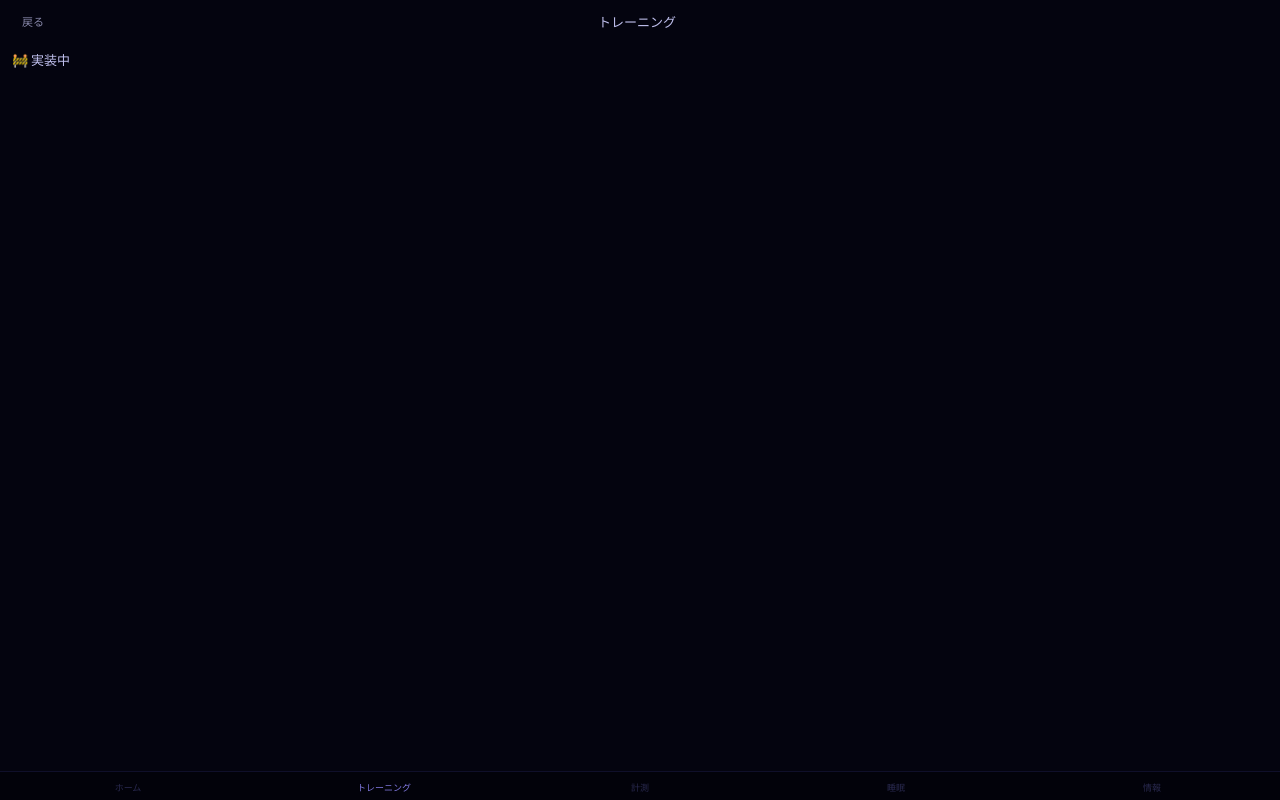
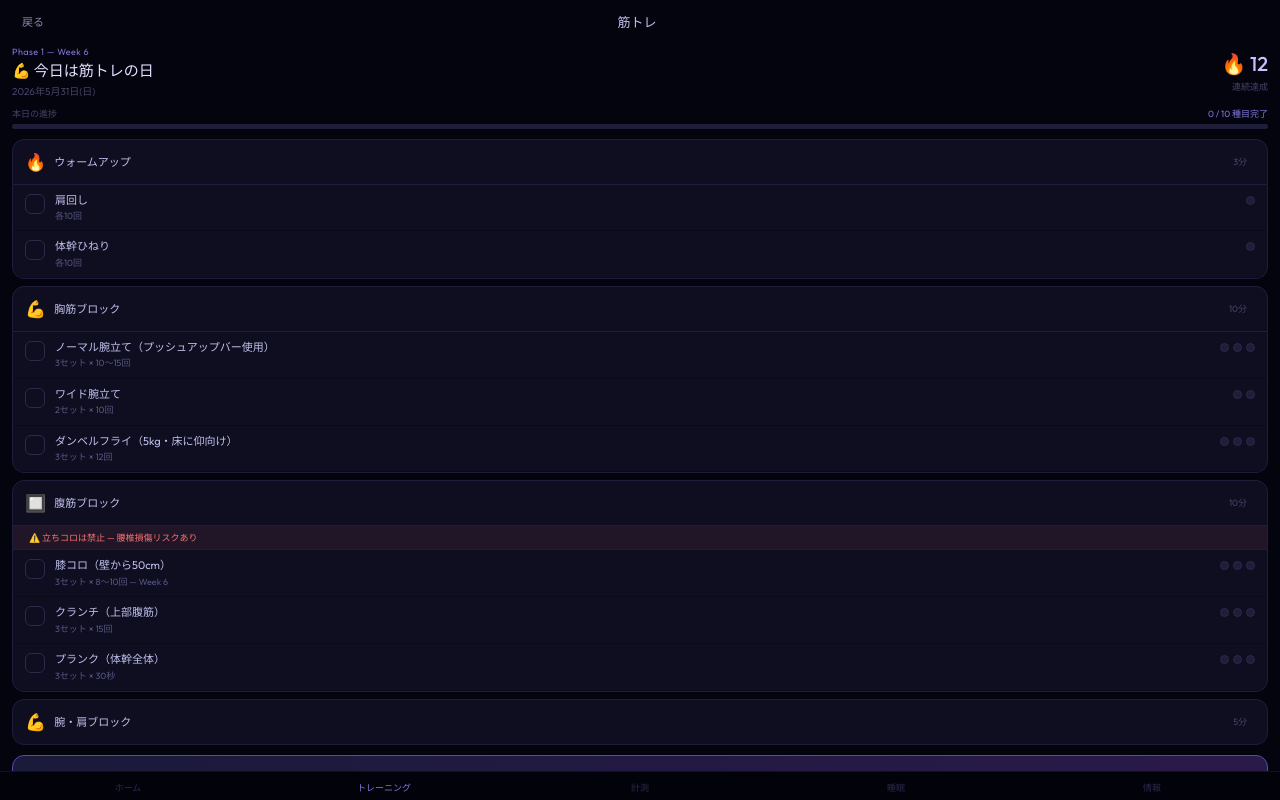
Before and after one commit to Taiki9514/routine-app, a React (Vite) app: page / in a window 1280 px wide. Both pictures are taken after a click on the element "筋トレ". Built offline with nearby package versions, Linux system fonts and the light colour scheme.

Commit message:
Update Training.jsx

```diff
--- a/src/pages/Training.jsx
+++ b/src/pages/Training.jsx
@@ -1,17 +1,191 @@
 import { useNavigate } from 'react-router-dom';
+import { useState } from 'react';
+
+const MENU = [
+  {
+    id: 'warmup',
+    icon: '🔥',
+    title: 'ウォームアップ',
+    time: '3分',
+    exercises: [
+      { id: 'w1', name: '肩回し', detail: '各10回', sets: 1 },
+      { id: 'w2', name: '体幹ひねり', detail: '各10回', sets: 1 },
+    ],
+  },
+  {
+    id: 'chest',
+    icon: '💪',
+    title: '胸筋ブロック',
+    time: '10分',
+    exercises: [
+      { id: 'c1', name: 'ノーマル腕立て（プッシュアップバー使用）', detail: '3セット × 10〜15回', sets: 3 },
+      { id: 'c2', name: 'ワイド腕立て', detail: '2セット × 10回', sets: 2 },
+      { id: 'c3', name: 'ダンベルフライ（5kg・床に仰向け）', detail: '3セット × 12回', sets: 3 },
+    ],
+  },
+  {
+    id: 'abs',
+    icon: '🔲',
+    title: '腹筋ブロック',
+    time: '10分',
+    warn: '⚠️ 立ちコロは禁止 — 腰椎損傷リスクあり',
+    exercises: [
+      { id: 'a1', name: '膝コロ（壁から50cm）', detail: '3セット × 8〜10回 — Week 6', sets: 3 },
+      { id: 'a2', name: 'クランチ（上部腹筋）', detail: '3セット × 15回', sets: 3 },
+      { id: 'a3', name: 'プランク（体幹全体）', detail: '3セット × 30秒', sets: 3 },
+    ],
+  },
+  {
+    id: 'arms',
+    icon: '💪',
+    title: '腕・肩ブロック',
+    time: '5分',
+    exercises: [
+      { id: 'ar1', name: 'ダンベルカール（5kg）', detail: '3セット × 12回', sets: 3 },
+      { id: 'ar2', name: '握力グリップ', detail: '2セット × 20回', sets: 2 },
+    ],
+  },
+];
+
+const TODAY = new Date().toLocaleDateString('ja-JP', { year: 'numeric', month: 'long', day: 'numeric', weekday: 'short' });
+
 export default function Training() {
   const navigate = useNavigate();
+  const [openBlocks, setOpenBlocks] = useState({ warmup: true, chest: true, abs: true, arms: false });
+  const [checked, setChecked] = useState({});
+  const [completedSets, setCompletedSets] = useState({});
+  const [done, setDone] = useState(false);
+
+  const toggleBlock = (id) => setOpenBlocks(prev => ({ ...prev, [id]: !prev[id] }));
+
+  const toggleCheck = (exId) => setChecked(prev => ({ ...prev, [exId]: !prev[exId] }));
+
+  const toggleSet = (exId, setIdx) => {
+    const key = `${exId}_${setIdx}`;
+    setCompletedSets(prev => ({ ...prev, [key]: !prev[key] }));
+  };
+
+  const totalExercises = MENU.reduce((sum, b) => sum + b.exercises.length, 0);
+  const checkedCount = Object.values(checked).filter(Boolean).length;
+  const progress = Math.round((checkedCount / totalExercises) * 100);
+
   return (
     <div className="page">
       <div className="topbar">
         <div className="back-btn" onClick={() => navigate(-1)}>
           <i className="ti ti-arrow-left" /> 戻る
         </div>
-        <div className="page-title">トレーニング</div>
-        <div style={{width:40}}/>
+        <div className="page-title">筋トレ</div>
+        <div style={{ width: 40 }} />
       </div>
-      <div className="scroll-area" style={{padding:'16px 12px',color:'#c0c0ee',fontSize:13}}>
-        🚧 実装中
+
+      <div className="scroll-area" style={{ padding: '0 0 16px' }}>
+
+        {/* ヒーロー */}
+        <div style={{ padding: '10px 12px 8px', display: 'flex', alignItems: 'center', justifyContent: 'space-between' }}>
+          <div>
+            <div style={{ fontSize: 9, color: '#7f77dd', letterSpacing: '0.05em', marginBottom: 2 }}>Phase 1 — Week 6</div>
+            <div style={{ fontSize: 15, fontWeight: 500, color: '#e0e0ff' }}>💪 今日は筋トレの日</div>
+            <div style={{ fontSize: 10, color: '#444466', marginTop: 1 }}>{TODAY}</div>
+          </div>
+          <div style={{ textAlign: 'right' }}>
+            <div style={{ fontSize: 20, fontWeight: 500, color: '#c8c0ff' }}>🔥 12</div>
+            <div style={{ fontSize: 9, color: '#444466', marginTop: 1 }}>連続達成</div>
+          </div>
+        </div>
+
+        {/* 進捗バー */}
+        <div style={{ padding: '0 12px 10px' }}>
+          <div style={{ display: 'flex', justifyContent: 'space-between', marginBottom: 4 }}>
+            <span style={{ fontSize: 9, color: '#444466' }}>本日の進捗</span>
+            <span style={{ fontSize: 9, color: '#7f77dd' }}>{checkedCount} / {totalExercises} 種目完了</span>
+          </div>
+          <div style={{ height: 5, background: '#1e1e3a', borderRadius: 3, overflow: 'hidden' }}>
+            <div style={{ height: '100%', width: `${progress}%`, background: 'linear-gradient(90deg,#534AB7,#4ade80)', borderRadius: 3, transition: 'width 0.3s' }} />
+          </div>
+        </div>
+
+        {/* メニューブロック */}
+        <div style={{ padding: '0 12px', display: 'flex', flexDirection: 'column', gap: 7 }}>
+          {MENU.map(block => (
+            <div key={block.id} style={{ background: 'rgba(16,16,35,0.9)', border: '0.5px solid #1e1e3a', borderRadius: 12, overflow: 'hidden' }}>
+
+              {/* ブロックヘッダー */}
+              <div
+                onClick={() => toggleBlock(block.id)}
+                style={{ padding: '9px 12px', display: 'flex', alignItems: 'center', gap: 8, cursor: 'pointer', borderBottom: openBlocks[block.id] ? '0.5px solid #1e1e3a' : 'none' }}
+              >
+                <span style={{ fontSize: 17 }}>{block.icon}</span>
+                <span style={{ fontSize: 11, fontWeight: 500, color: '#c0c0ee', flex: 1 }}>{block.title}</span>
+                <span style={{ fontSize: 9, color: '#444466' }}>{block.time}</span>
+                <i className={`ti ${openBlocks[block.id] ? 'ti-chevron-up' : 'ti-chevron-down'}`} style={{ fontSize: 14, color: '#444466' }} />
+              </div>
+
+              {/* 警告 */}
+              {block.warn && openBlocks[block.id] && (
+                <div style={{ padding: '5px 12px', background: 'rgba(248,113,113,0.08)', borderBottom: '0.5px solid #1e1e3a' }}>
+                  <div style={{ fontSize: 9, color: '#f87171', display: 'flex', alignItems: 'center', gap: 4 }}>
+                    <i className="ti ti-alert-triangle" style={{ fontSize: 11 }} /> {block.warn}
+                  </div>
+                </div>
+              )}
+
+              {/* 種目リスト */}
+              {openBlocks[block.id] && block.exercises.map((ex) => (
+                <div key={ex.id} style={{ padding: '8px 12px', display: 'flex', alignItems: 'flex-start', gap: 10, borderBottom: '0.5px solid #0a0a1a' }}>
+                  {/* チェックボックス */}
+                  <div
+                    onClick={() => toggleCheck(ex.id)}
+                    style={{ width: 20, height: 20, borderRadius: 6, border: `1.5px solid ${checked[ex.id] ? '#534AB7' : '#2a2a4a'}`, background: checked[ex.id] ? '#534AB7' : 'transparent', display: 'flex', alignItems: 'center', justifyContent: 'center', flexShrink: 0, cursor: 'pointer', marginTop: 1 }}
+                  >
+                    {checked[ex.id] && <i className="ti ti-check" style={{ fontSize: 12, color: '#fff' }} />}
+                  </div>
+
+                  {/* 種目情報 */}
+                  <div style={{ flex: 1 }}>
+                    <div style={{ fontSize: 11, color: checked[ex.id] ? '#555580' : '#c0c0ee', textDecoration: checked[ex.id] ? 'line-through' : 'none', lineHeight: 1.4 }}>{ex.name}</div>
+                    <div style={{ fontSize: 9, color: '#555580', marginTop: 1 }}>{ex.detail}</div>
+                  </div>
+
+                  {/* セットドット */}
+                  <div style={{ display: 'flex', gap: 4, flexShrink: 0, marginTop: 3 }}>
+                    {Array.from({ length: ex.sets }).map((_, i) => (
+                      <div
+                        key={i}
+                        onClick={() => toggleSet(ex.id, i)}
+                        style={{ width: 9, height: 9, borderRadius: '50%', background: completedSets[`${ex.id}_${i}`] ? '#534AB7' : '#1e1e3a', border: '0.5px solid #2a2a4a', cursor: 'pointer', transition: 'background 0.15s' }}
+                      />
+                    ))}
+                  </div>
+                </div>
+              ))}
+            </div>
+          ))}
+        </div>
+
+        {/* 完了ボタン */}
+        <div style={{ padding: '10px 12px 0' }}>
+          <div
+            onClick={() => setDone(true)}
+            style={{ background: done ? 'linear-gradient(90deg,#1d9e75,#2a5a3a)' : 'linear-gradient(90deg,#1a1a3a,#2a1a4a)', border: `1px solid ${done ? '#4ade80' : '#534AB7'}`, borderRadius: 12, padding: '12px', display: 'flex', alignItems: 'center', justifyContent: 'center', gap: 8, cursor: 'pointer' }}
+          >
+            <span style={{ fontSize: 18 }}>{done ? '🎉' : '✅'}</span>
+            <span style={{ fontSize: 12, fontWeight: 500, color: done ? '#4ade80' : '#c0c0ee' }}>
+              {done ? '完了！🔥 13日連続達成' : '今日の筋トレを完了する'}
+            </span>
+          </div>
+        </div>
+
+        {/* コーチメモ */}
+        <div style={{ margin: '10px 12px 0', background: 'rgba(16,16,35,0.9)', border: '0.5px solid #1e1e3a', borderRadius: 10, padding: '10px 12px' }}>
+          <div style={{ fontSize: 10, color: '#6666aa', marginBottom: 5, display: 'flex', alignItems: 'center', gap: 5 }}>
+            <i className="ti ti-message-circle" style={{ fontSize: 13, color: '#7f77dd' }} /> S&Cコーチより
+          </div>
+          <div style={{ fontSize: 10, color: '#555580', lineHeight: 1.6 }}>
+            Week 6はフォームの安定が最優先。膝コロは壁ありで丁寧に。腕立ては肘の角度を45°に保つことを意識して。立ちコロは絶対に禁止！
+          </div>
+        </div>
+
       </div>
     </div>
   );
```
